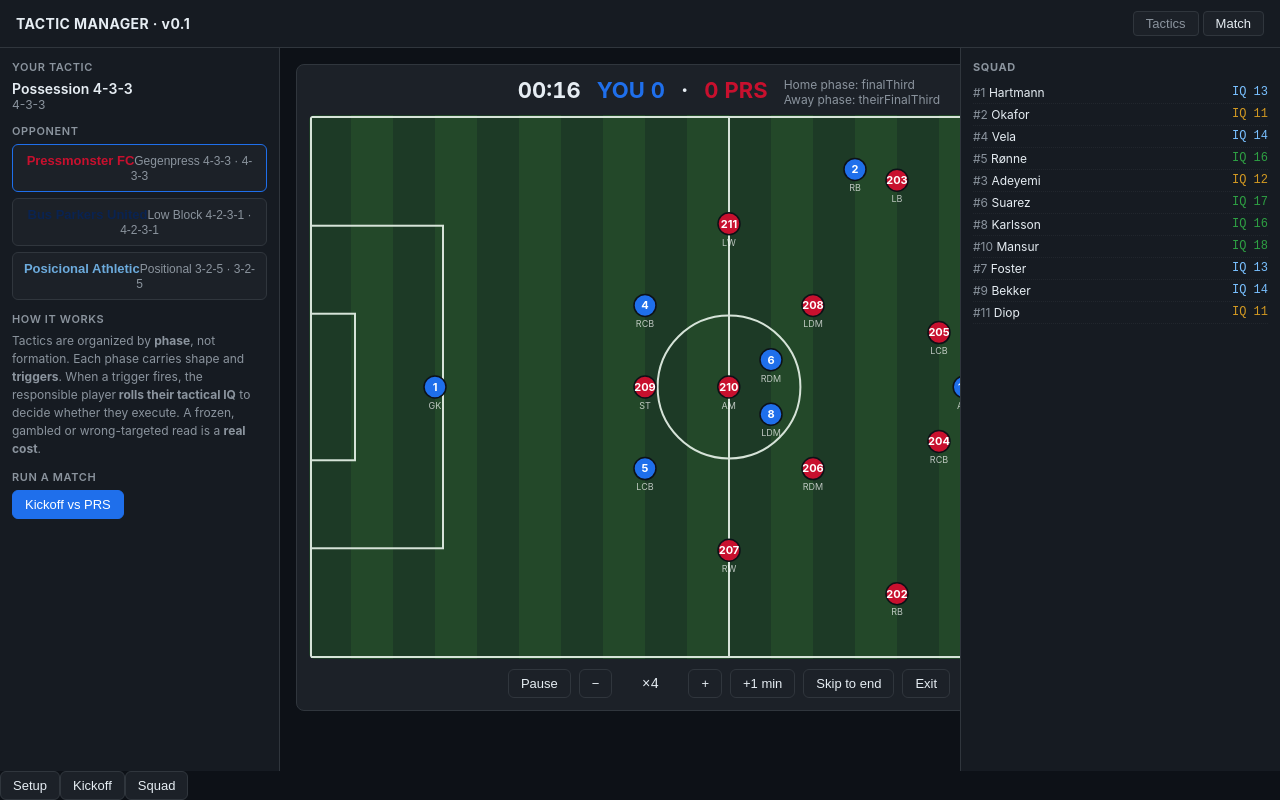
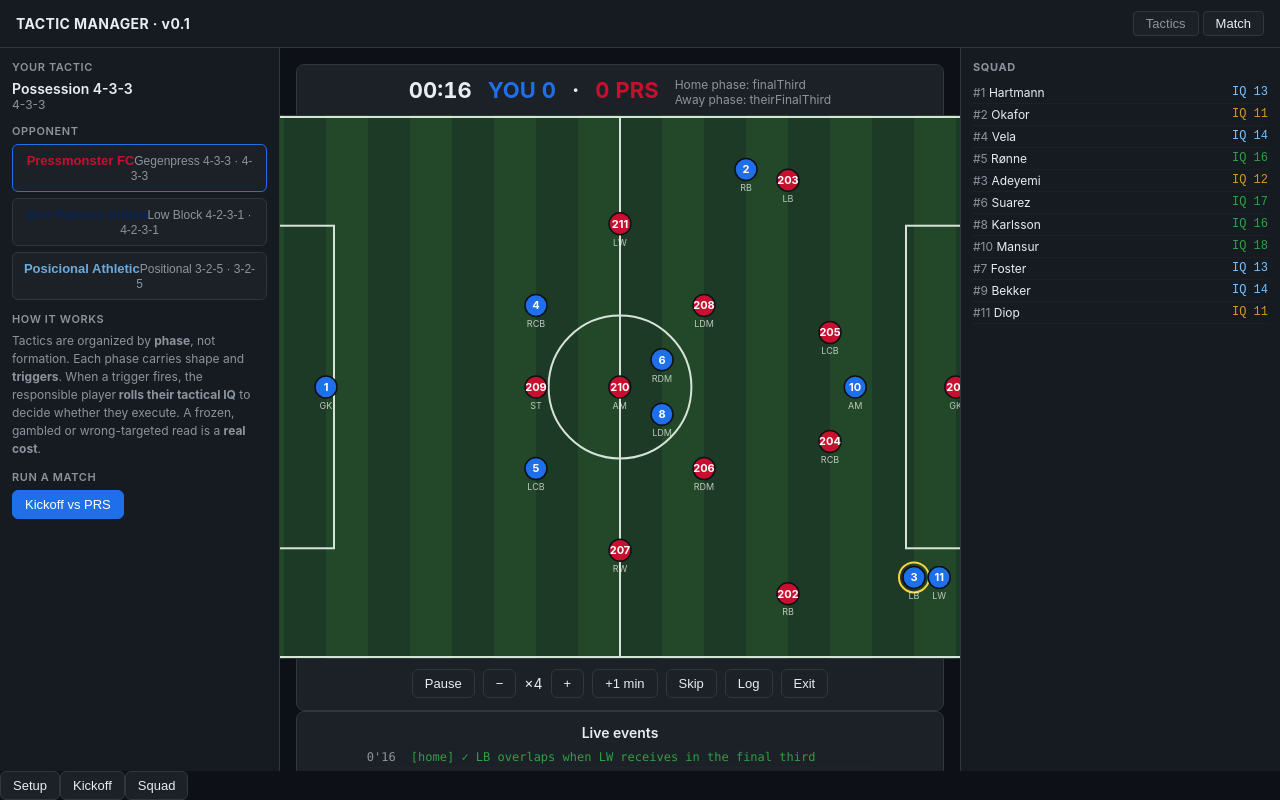
Before and after one commit to richsteve17/Tactic-Manager, a React (Vite) app: page / in a window 1280 px wide. Both pictures are taken after a click on the button "Match". Built offline with nearby package versions, Linux system fonts and the light colour scheme.

Commit message:
Make match screen usable on iOS

```diff
--- a/src/ui/MatchView.tsx
+++ b/src/ui/MatchView.tsx
@@ -19,6 +19,7 @@ export function MatchView({ home, away, onExit }: Props) {
   const [tickCount, setTickCount] = useState(0);
   const [speedIdx, setSpeedIdx] = useState(2);
   const [done, setDone] = useState(false);
+  const [showLog, setShowLog] = useState(false);
 
   const liveRef = useRef<LiveMatch | null>(null);
   if (!liveRef.current) {
@@ -34,7 +35,6 @@ export function MatchView({ home, away, onExit }: Props) {
       const live = liveRef.current!;
       const speed = SPEEDS[speedIdx];
       if (speed > 0 && live.state.simSeconds < live.state.matchLengthSeconds) {
-        // Advance simSeconds by dtMs/1000 * speed (real seconds → sim seconds).
         const simAdvance = (dtMs / 1000) * speed;
         live.fastForward(simAdvance);
         setTickCount(t => t + 1);
@@ -58,7 +58,7 @@ export function MatchView({ home, away, onExit }: Props) {
 
   if (done) {
     return (
-      <div>
+      <div className="match-done">
         <ReportView state={state} report={buildReport(state)} />
         <div style={{ marginTop: 12 }}>
           <button onClick={onExit}>Back to setup</button>
@@ -68,8 +68,8 @@ export function MatchView({ home, away, onExit }: Props) {
   }
 
   return (
-    <div style={{ display: 'grid', gridTemplateColumns: '1fr 360px', gap: 16 }}>
-      <div className="pitch-wrap">
+    <div className="match-layout">
+      <section className="pitch-wrap match-stage">
         <div className="pitch-meta">
           <div className="clock">{String(minutes).padStart(2, '0')}:{String(seconds).padStart(2, '0')}</div>
           <div className="score" style={{ color: home.primaryColor }}>{home.shortName} {state.score.home}</div>
@@ -84,21 +84,22 @@ export function MatchView({ home, away, onExit }: Props) {
         <div className="pitch-controls">
           <button onClick={() => setSpeedIdx(0)} disabled={speedIdx === 0}>Pause</button>
           <button onClick={() => setSpeedIdx(Math.max(0, speedIdx - 1))}>−</button>
-          <span style={{ minWidth: 60, textAlign: 'center', fontFamily: 'monospace' }}>×{SPEEDS[speedIdx]}</span>
+          <span className="speed-readout">×{SPEEDS[speedIdx]}</span>
           <button onClick={() => setSpeedIdx(Math.min(SPEEDS.length - 1, speedIdx + 1))}>+</button>
           <button onClick={() => { live.fastForward(60); setTickCount(t => t + 1); }}>+1 min</button>
-          <button onClick={() => { live.fastForward(state.matchLengthSeconds - state.simSeconds); setTickCount(t => t + 1); }}>Skip to end</button>
-          <button onClick={onExit} style={{ marginLeft: 'auto' }}>Exit</button>
+          <button onClick={() => { live.fastForward(state.matchLengthSeconds - state.simSeconds); setTickCount(t => t + 1); }}>Skip</button>
+          <button className="mobile-log-toggle" onClick={() => setShowLog(v => !v)}>{showLog ? 'Pitch' : 'Log'}</button>
+          <button onClick={onExit} className="exit-button">Exit</button>
         </div>
-      </div>
-      <EventLog events={recent} />
+      </section>
+      <EventLog events={recent} showOnMobile={showLog} />
     </div>
   );
 }
 
-function EventLog({ events }: { events: MatchEvent[] }) {
+function EventLog({ events, showOnMobile }: { events: MatchEvent[]; showOnMobile: boolean }) {
   return (
-    <div className="pitch-wrap" style={{ alignItems: 'stretch', maxHeight: 600 }}>
+    <aside className={`pitch-wrap event-panel ${showOnMobile ? 'mobile-open' : ''}`}>
       <div style={{ fontWeight: 600, marginBottom: 6 }}>Live events</div>
       <div className="event-log">
         {events.slice().reverse().map((ev, i) => {
@@ -119,7 +120,7 @@ function EventLog({ events }: { events: MatchEvent[] }) {
           );
         })}
       </div>
-    </div>
+    </aside>
   );
 }
 
```
